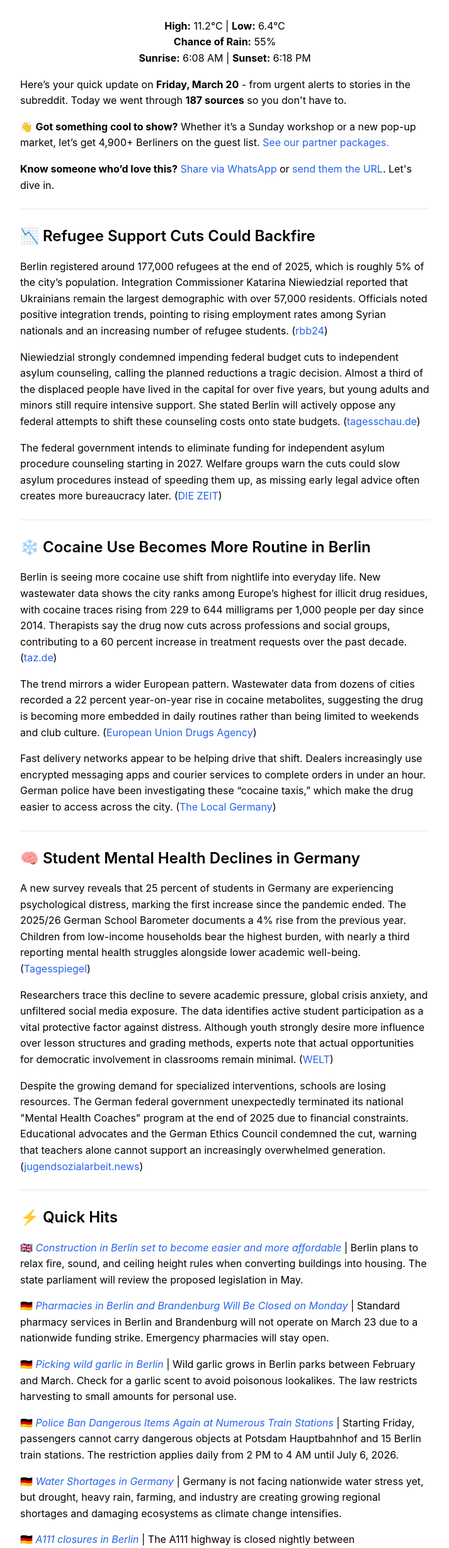
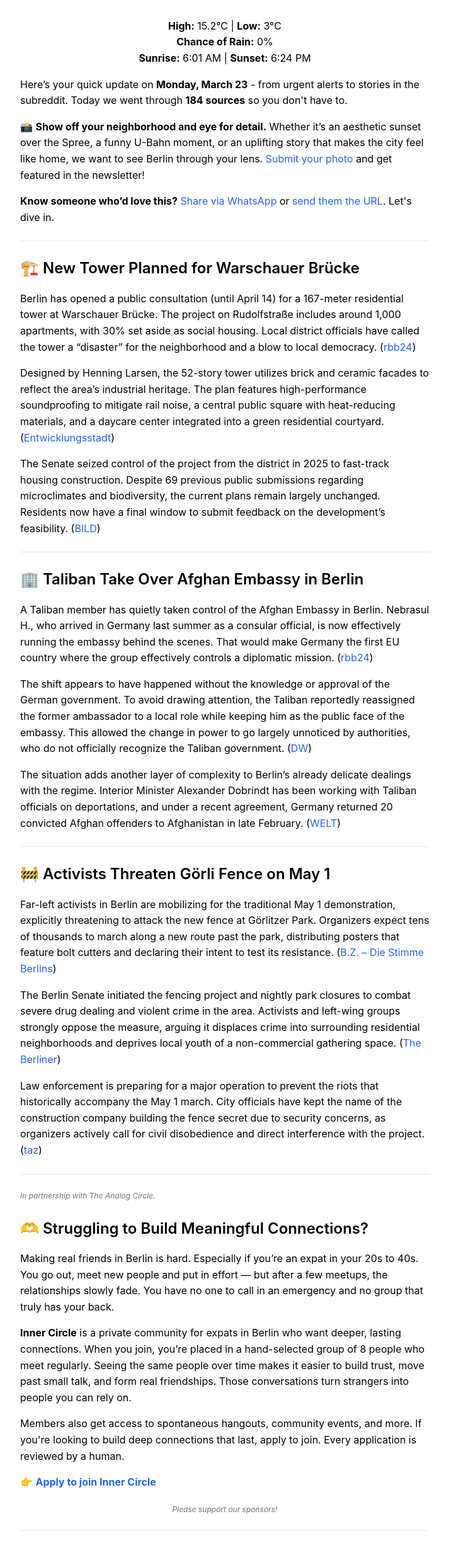
Before and after one commit to plamenpasliev/berlindaily-newsletter-archive, a website: page archive/latest.html in a window 1280 px wide. Shown: the part 234-2692 px from the top of the page at 63% size, without its empty margins (283-996 px from the left). Drawn offline with Linux system fonts and the light colour scheme.

Commit message:
Update Today's Newsletter

```diff
--- a/archive/latest.html
+++ b/archive/latest.html
@@ -4,10 +4,10 @@
 <head>
     <meta charset="UTF-8">
     <meta name="viewport" content="width=device-width, initial-scale=1.0">
-    <title>🫶 Refugee support cuts, Cocaine use, Mental health decline - Berlin News Daily</title>
+    <title>🏗️ Skyscraper plans, Afghan embassy, Görli threats - Berlin News Daily</title>
     <meta name="description" content="Stay informed with curated Berlin news and events in English — perfect for expats and newcomers. We go through 100+ articles, posts and events each day so you don't have to.">
     <meta name="author" content="Plamen Pasliev" />
-    <meta name="publish-date" content="2026-03-20">
+    <meta name="publish-date" content="2026-03-23">
     <link rel="canonical" href="https://berlindaily.org/" />
 
     <!-- Cache control for static assets -->
@@ -17,20 +17,20 @@
     <link rel="preload" as="image" href="/assets/berlin-news-daily-logo.webp" fetchpriority="high" />
     <link rel="stylesheet" href="style.css">
 
-    <meta property="og:title" content="🫶 Refugee support cuts, Cocaine use, Mental health decline - Berlin News Daily" />
+    <meta property="og:title" content="🏗️ Skyscraper plans, Afghan embassy, Görli threats - Berlin News Daily" />
     <meta property="og:description" content="Stay informed with curated Berlin news and events in English — perfect for expats and newcomers. We go through 100+ articles, posts and events each day so you don't have to." />
     <meta property="og:type" content="article" />
-    <meta property="og:url" content="https://newsletter.berlindaily.org/archive/20260320-refugee-support-cuts-cocaine-use-mental-health-decline.html" />
+    <meta property="og:url" content="https://newsletter.berlindaily.org/archive/20260323-skyscraper-plans-afghan-embassy-grli-threats.html" />
     <meta property="og:image" content="https://storage.googleapis.com/gpt-engineer-file-uploads/4EHtkGxfgqNmjMCrTPEpIxYaKjf2/social-images/social-1758459261289-berlindaily-logo.png">
 
 <script type="application/ld+json">
 {
   "@context": "https://schema.org",
   "@type": "NewsArticle",
-  "headline": "🫶 Refugee support cuts, Cocaine use, Mental health decline - Berlin News Daily",
+  "headline": "🏗️ Skyscraper plans, Afghan embassy, Görli threats - Berlin News Daily",
   "image": [ "https://newsletter.berlindaily.org/assets/berlin-news-daily-logo.webp"
    ],
-  "datePublished": "2026-03-20",
+  "datePublished": "2026-03-23",
   "author": {
     "@type": "Organization",
     "name": "Berlin News Daily"
@@ -63,40 +63,54 @@
   <br>
 
 <h1 id="☀️-guten-morgen-berlin">☀️ Guten Morgen, Berlin!</h1>
-<p><strong>High:</strong> 11.2°C | <strong>Low:</strong> 6.4°C<br><strong>Chance of Rain:</strong> 55%<br><strong>Sunrise:</strong> 6:08 AM | <strong>Sunset:</strong> 6:18 PM</p>
+<p><strong>High:</strong> 15.2°C | <strong>Low:</strong> 3°C<br><strong>Chance of Rain:</strong> 0%<br><strong>Sunrise:</strong> 6:01 AM | <strong>Sunset:</strong> 6:24 PM</p>
 </div>
 
-<p>Here’s your quick update on <strong>Friday, March 20</strong> - from urgent alerts to stories in the subreddit. Today we went through <strong>187 sources</strong> so you don&#39;t have to. </p>
-<p>👋 <strong>Got something cool to show?</strong> Whether it’s a Sunday workshop or a new pop-up market, let’s get 4,900+ Berliners on the guest list. <a href="https://berlindaily.org/partner">See our partner packages.</a></p>
-<p><strong>Know someone who’d love this?</strong> <a href="https://api.whatsapp.com/send?text=Hey%21%20I%E2%80%99ve%20been%20reading%20Berlin%20Daily%20lately%20and%20thought%20you%E2%80%99d%20like%20it.%20It%20helps%20me%20stay%20informed%20and%20find%20out%20cool%20things%20to%20do%20in%20Berlin.%20It%27s%20also%20free.%20Check%20it%20out%3A%20https%3A%2F%2Fberlindaily.org">Share via WhatsApp</a> or <a href="https://newsletter.berlindaily.org/archive/20260320-refugee-support-cuts-cocaine-use-mental-health-decline.html">send them the URL</a>. Let&#39;s dive in.</p>
+<p>Here’s your quick update on <strong>Monday, March 23</strong> - from urgent alerts to stories in the subreddit. Today we went through <strong>184 sources</strong> so you don&#39;t have to. </p>
+<p>📸 <strong>Show off your neighborhood and eye for detail.</strong> Whether it’s an aesthetic sunset over the Spree, a funny U-Bahn moment, or an uplifting story that makes the city feel like home, we want to see Berlin through your lens. <a href="https://tally.so/r/ZjJp1A">Submit your photo</a> and get featured in the newsletter!</p>
+<p><strong>Know someone who’d love this?</strong> <a href="https://api.whatsapp.com/send?text=Hey%21%20I%E2%80%99ve%20been%20reading%20Berlin%20Daily%20lately%20and%20thought%20you%E2%80%99d%20like%20it.%20It%20helps%20me%20stay%20informed%20and%20find%20out%20cool%20things%20to%20do%20in%20Berlin.%20It%27s%20also%20free.%20Check%20it%20out%3A%20https%3A%2F%2Fberlindaily.org">Share via WhatsApp</a> or <a href="https://newsletter.berlindaily.org/archive/20260323-skyscraper-plans-afghan-embassy-grli-threats.html">send them the URL</a>. Let&#39;s dive in.</p>
 <hr>
-<h2 id="📉-refugee-support-cuts-could-backfire">📉 Refugee Support Cuts Could Backfire</h2>
-<p class="excerpt">Berlin registered around 177,000 refugees at the end of 2025, which is roughly 5% of the city’s population. Integration Commissioner Katarina Niewiedzial reported that Ukrainians remain the largest demographic with over 57,000 residents. Officials noted positive integration trends, pointing to rising employment rates among Syrian nationals and an increasing number of refugee students. (<a href="https://www.rbb24.de/politik/beitrag/2026/03/berlin-kuerzungen-asylberatung-kritik-integrationsbeauftragte.html">rbb24</a>)</p>
-<p>Niewiedzial strongly condemned impending federal budget cuts to independent asylum counseling, calling the planned reductions a tragic decision. Almost a third of the displaced people have lived in the capital for over five years, but young adults and minors still require intensive support. She stated Berlin will actively oppose any federal attempts to shift these counseling costs onto state budgets. (<a href="https://www.tagesschau.de/inland/regional/berlin/rbb-asylberatung-berlins-integrationsbeauftragte-kritisiert-kuerzungen-100.html">tagesschau.de</a>)</p>
-<p>The federal government intends to eliminate funding for independent asylum procedure counseling starting in 2027. Welfare groups warn the cuts could slow asylum procedures instead of speeding them up, as missing early legal advice often creates more bureaucracy later. (<a href="https://www.zeit.de/politik/deutschland/2026-03/asylberatung-bundesinnenministerium-streichungen-kritik-alexander-dobrindt-gxe">DIE ZEIT</a>)</p>
+<h2 id="🏗️-new-tower-planned-for-warschauer-brücke">🏗️ New Tower Planned for Warschauer Brücke</h2>
+<p class="excerpt">Berlin has opened a public consultation (until April 14) for a 167-meter residential tower at Warschauer Brücke. The project on Rudolfstraße includes around 1,000 apartments, with 30% set aside as social housing. Local district officials have called the tower a “disaster” for the neighborhood and a blow to local democracy. (<a href="https://www.rbb24.de/politik/beitrag/2026/03/berlin-wolkenkratzer-hochhaus-friedrichshain-senat-bebauungsplan-buergerbeteiligung.html">rbb24</a>)</p>
+<p>Designed by Henning Larsen, the 52-story tower utilizes brick and ceramic facades to reflect the area’s industrial heritage. The plan features high-performance soundproofing to mitigate rail noise, a central public square with heat-reducing materials, and a daycare center integrated into a green residential courtyard. (<a href="https://www.entwicklungsstadt.de/rudolfstrasse-an-der-warschauer-bruecke-so-koennte-das-geplante-167-meter-hohe-hochhaus-aussehen/">Entwicklungsstadt</a>)</p>
+<p>The Senate seized control of the project from the district in 2025 to fast-track housing construction. Despite 69 previous public submissions regarding microclimates and biodiversity, the current plans remain largely unchanged. Residents now have a final window to submit feedback on the development’s feasibility. (<a href="https://www.bild.de/regional/berlin/berlin-hier-soll-ein-wolkenkratzer-mit-1000-wohnungen-entstehen-69ba9e7b964a7ba2a520d96d">BILD</a>)</p>
 <hr>
-<h2 id="❄️-cocaine-use-becomes-more-routine-in-berlin">❄️ Cocaine Use Becomes More Routine in Berlin</h2>
-<p class="excerpt">Berlin is seeing more cocaine use shift from nightlife into everyday life. New wastewater data shows the city ranks among Europe’s highest for illicit drug residues, with cocaine traces rising from 229 to 644 milligrams per 1,000 people per day since 2014. Therapists say the drug now cuts across professions and social groups, contributing to a 60 percent increase in treatment requests over the past decade. (<a href="https://taz.de/Drogenkonsum-in-Berlin-Alltags-Droge-Kokain/!6163747/">taz.de</a>)</p>
-<p>The trend mirrors a wider European pattern. Wastewater data from dozens of cities recorded a 22 percent year-on-year rise in cocaine metabolites, suggesting the drug is becoming more embedded in daily routines rather than being limited to weekends and club culture. (<a href="https://www.euda.europa.eu/news/2026/europes-wastewater-tells-new-story-sharp-drop-mdma-ketamine-and-cocaine-climb_en">European Union Drugs Agency</a>)</p>
-<p>Fast delivery networks appear to be helping drive that shift. Dealers increasingly use encrypted messaging apps and courier services to complete orders in under an hour. German police have been investigating these “cocaine taxis,” which make the drug easier to access across the city. (<a href="https://www.thelocal.de/20191021/it-was-like-ordering-pizza-cocaine-taxis-on-the-rise-in-berlin">The Local Germany</a>)</p>
+<h2 id="🏢-taliban-take-over-afghan-embassy-in-berlin">🏢 Taliban Take Over Afghan Embassy in Berlin</h2>
+<p class="excerpt">A Taliban member has quietly taken control of the Afghan Embassy in Berlin. Nebrasul H., who arrived in Germany last summer as a consular official, is now effectively running the embassy behind the scenes. That would make Germany the first EU country where the group effectively controls a diplomatic mission. (<a href="https://www.rbb24.de/politik/beitrag/2026/03/berlin-afghanische-botschaft-taliban-mitglied-leitung.html">rbb24</a>)</p>
+<p>The shift appears to have happened without the knowledge or approval of the German government. To avoid drawing attention, the Taliban reportedly reassigned the former ambassador to a local role while keeping him as the public face of the embassy. This allowed the change in power to go largely unnoticed by authorities, who do not officially recognize the Taliban government. (<a href="https://www.dw.com/en/taliban-install-new-diplomat-without-telling-germany-report/a-76468553">DW</a>)</p>
+<p>The situation adds another layer of complexity to Berlin’s already delicate dealings with the regime. Interior Minister Alexander Dobrindt has been working with Taliban officials on deportations, and under a recent agreement, Germany returned 20 convicted Afghan offenders to Afghanistan in late February. (<a href="https://www.welt.de/politik/deutschland/article69beb904ea8bf301e4ae3690/laut-medienbericht-taliban-mitglied-zum-leiter-der-afghanischen-botschaft-in-berlin-ernannt.html">WELT</a>)</p>
 <hr>
-<h2 id="🧠-student-mental-health-declines-in-germany">🧠 Student Mental Health Declines in Germany</h2>
-<p class="excerpt">A new survey reveals that 25 percent of students in Germany are experiencing psychological distress, marking the first increase since the pandemic ended. The 2025/26 German School Barometer documents a 4% rise from the previous year. Children from low-income households bear the highest burden, with nearly a third reporting mental health struggles alongside lower academic well-being. (<a href="https://www.tagesspiegel.de/wissen/erstmals-seit-ende-der-corona-pandemie-studie-sieht-zunahme-von-psychischer-belastung-bei-schulern-15370238.html">Tagesspiegel</a>)</p>
-<p>Researchers trace this decline to severe academic pressure, global crisis anxiety, and unfiltered social media exposure. The data identifies active student participation as a vital protective factor against distress. Although youth strongly desire more influence over lesson structures and grading methods, experts note that actual opportunities for democratic involvement in classrooms remain minimal. (<a href="https://www.welt.de/politik/deutschland/article69b167a22cecef886f1831b9/jeder-vierte-schueler-in-deutschland-ist-psychisch-belastet.html">WELT</a>)</p>
-<p>Despite the growing demand for specialized interventions, schools are losing resources. The German federal government unexpectedly terminated its national &quot;Mental Health Coaches&quot; program at the end of 2025 due to financial constraints. Educational advocates and the German Ethics Council condemned the cut, warning that teachers alone cannot support an increasingly overwhelmed generation. (<a href="https://jugendsozialarbeit.news/das-ende-des-programms-mental-health-coaches-ein-fatales-signal-an-eine-ohnehin-belastete-generation/">jugendsozialarbeit.news</a>)</p>
+<h2 id="🚧-activists-threaten-görli-fence-on-may-1">🚧 Activists Threaten Görli Fence on May 1</h2>
+<p class="excerpt">Far-left activists in Berlin are mobilizing for the traditional May 1 demonstration, explicitly threatening to attack the new fence at Görlitzer Park. Organizers expect tens of thousands to march along a new route past the park, distributing posters that feature bolt cutters and declaring their intent to test its resistance. (<a href="https://www.bz-berlin.de/berlin/1-mai-linksradikale-drohen-mit-attacke-auf-goerli-zaun">B.Z. – Die Stimme Berlins</a>)</p>
+<p>The Berlin Senate initiated the fencing project and nightly park closures to combat severe drug dealing and violent crime in the area. Activists and left-wing groups strongly oppose the measure, arguing it displaces crime into surrounding residential neighborhoods and deprives local youth of a non-commercial gathering space. (<a href="https://www.the-berliner.com/english-news-berlin/gorlitzer-park-closed-at-night-from-march-1/">The Berliner</a>)</p>
+<p>Law enforcement is preparing for a major operation to prevent the riots that historically accompany the May 1 march. City officials have kept the name of the construction company building the fence secret due to security concerns, as organizers actively call for civil disobedience and direct interference with the project. (<a href="https://taz.de/!6086150/">taz</a>)</p>
+<hr>
+<p style="font-size: 12px; color: #6b7280; font-style: italic;">
+  In partnership with The Analog Circle.
+</p>
+
+<h2 id="🫶-struggling-to-build-meaningful-connections">🫶 Struggling to Build Meaningful Connections?</h2>
+<p>Making real friends in Berlin is hard. Especially if you’re an expat in your 20s to 40s. You go out, meet new people and put in effort — but after a few meetups, the relationships slowly fade. You have no one to call in an emergency and no group that truly has your back.</p>
+<p><strong>Inner Circle</strong> is a private community for expats in Berlin who want deeper, lasting connections. When you join, you’re placed in a hand-selected group of 8 people who meet regularly. Seeing the same people over time makes it easier to build trust, move past small talk, and form real friendships. Those conversations turn strangers into people you can rely on. </p>
+<p>Members also get access to spontaneous hangouts, community events, and more. If you&#39;re looking to build deep connections that last, apply to join. Every application is reviewed by a human.</p>
+<p>👉 <a href="https://forms.theanalogcircle.com/ic-application?utm_source=berlindaily&amp;utm_medium=affiliates&amp;utm_campaign=2026-03-23&amp;utm_section=mid_roll"><strong>Apply to join Inner Circle</strong></a></p>
+<p style="font-size: 12px; color: #6b7280; margin-top: 20px; text-align: center; font-style: italic;">
+  Please support our sponsors!
+</p>
+
 <hr>
 <h2 id="⚡-quick-hits">⚡ Quick Hits</h2>
-<p>🇬🇧 <a href="https://www.berlin.de/en/news/10268593-5559700-construction-in-berlin-set-to-become-eas.en.html"><em>Construction in Berlin set to become easier and more affordable</em></a> | Berlin plans to relax fire, sound, and ceiling height rules when converting buildings into housing. The state parliament will review the proposed legislation in May.</p>
-<p>🇩🇪 <a href="https://www.rbb24.de/wirtschaft/beitrag/2026/03/berlin-brandenburg-apotheken-schliessung-protest-protesttag.html"><em>Pharmacies in Berlin and Brandenburg Will Be Closed on Monday</em></a> | Standard pharmacy services in Berlin and Brandenburg will not operate on March 23 due to a nationwide funding strike. Emergency pharmacies will stay open.</p>
-<p>🇩🇪 <a href="https://www.morgenpost.de/berlin/article408736759/baerlauch-berlin-sammeln-pfluecken-2026-orte-wo-karte.html"><em>Picking wild garlic in Berlin</em></a> | Wild garlic grows in Berlin parks between February and March. Check for a garlic scent to avoid poisonous lookalikes. The law restricts harvesting to small amounts for personal use.</p>
-<p>🇩🇪 <a href="https://www.rbb24.de/panorama/beitrag/2026/03/potsdam-berlin-neues-verbot-gefahr-gegenstaende-bahnhof-polizei.html"><em>Police Ban Dangerous Items Again at Numerous Train Stations</em></a> | Starting Friday, passengers cannot carry dangerous objects at Potsdam Hauptbahnhof and 15 Berlin train stations. The restriction applies daily from 2 PM to 4 AM until July 6, 2026.</p>
-<p>🇩🇪 <a href="https://www.tagesspiegel.de/wissen/wasserknappheit-in-deutschland-warum-trinkwasser-fehlt--obwohl-genug-wasser-da-ist-15370317.html"><em>Water Shortages in Germany</em></a> | Germany is not facing nationwide water stress yet, but drought, heavy rain, farming, and industry are creating growing regional shortages and damaging ecosystems as climate change intensifies.</p>
-<p>🇩🇪 <a href="https://www.maz-online.de/lokales/oberhavel/a111-in-berlin-autobahn-bis-19-maerz-2026-immer-ab-21-uhr-gesperrt-TYQY7PIGZZG4PG3IIGBTI3I4CE.html"><em>A111 closures in Berlin</em></a> | The A111 highway is closed nightly between Schulzendorfer Straße and Am Festplatz for maintenance through March 20. Closures run from 9 PM to 5 AM.</p>
+<p>🇩🇪 <a href="https://www.rbb24.de/panorama/beitrag/2026/03/berlin-muell-problem-bsr-stadtreinigung-sperrmuell-meldungen-ordnungsaemter-kampagne.html"><em>Illegal dumping: Berlin receives 500 reports a day</em></a> | Berlin records 500 daily illegal dumping reports. To combat €13M in annual cleanup costs, the city launched a campaign highlighting massive new fines of up to €15,000.</p>
+<p>🇩🇪 <a href="https://www.rbb24.de/panorama/beitrag/2026/03/berlin-brandenburg-wetter-fruehling-trockenheit-pflanzen-garten-frost-duerre.html"><em>Weather in Berlin and Brandenburg: Spring Takes a Break</em></a> | Temperatures in Berlin will drop to single digits on Wednesday with possible snow. Rural areas face nighttime frost down to minus 3 degrees.</p>
+<p>🇩🇪 <a href="https://www.tagesspiegel.de/berlin/dieb-du-hast-den-fuchs-gestohlen-berliner-polizei-findet-bei-u-bahn-kontrolle-jungtier-in-jackentasche-15386837.html"><em>Police finds a fox during a subway inspection</em></a> | Berlin police found a live fox cub in a suspected thief&#39;s jacket at Kottbusser Tor. The animal is safe at a rescue center.</p>
+<p>🇬🇧 <a href="https://www.iamexpat.de/lifestyle/lifestyle-news/berliner-finds-her-stolen-bike-online-police-arrange-meet-seller"><em>Berliner finds her stolen bike online, police arrange to meet seller</em></a> | A woman found her stolen bike online, leading to a successful police recovery. Only 4.6% of thefts solved. Always take a photo of your bike&#39;s frame number as soon as you buy it. Most theft cases in Berlin go unsolved simply because the owner cannot provide this specific number to the police.</p>
+<p>🇩🇪 <a href="https://www.berliner-zeitung.de/mensch-metropole/stillstand-statt-verkehrswende-berlin-kuerzt-beim-tram-ausbau-drastisch-li.10025866"><em>Berlin is cutting back on local transit</em></a> | The M10 extension from Warschauer Straße to Hermannplatz is pushed to after 2030. M4 (Alexanderplatz to Potsdamer Platz) is terminated. U7 to BER Airport is deprioritized. </p>
+<p>🇬🇧 <a href="https://www.dw.com/en/germany-to-target-pornographic-deepfakes-amid-celebrity-case/a-76457460"><em>Germany to target pornographic deepfakes amid celebrity case</em></a> | A drafted German law will criminalize creating and sharing AI-generated explicit media. This follows actress Collien Fernandes accusing her former husband of distributing fake sexual photos of her.</p>
 <hr>
 <h2 id="📅-top-events-this-week">📅 Top Events This Week</h2>
-<p>🎟️ <strong>Wildcard</strong> — <a href="https://www.berlin.de/en/events/food-events/8701164-7974318-berlin-chocolate-festival.en.html">Chocolate Festival</a> | March 21–22, 11:00–21:00 | €5 | Friedrichshain | This expansive food fair transforms a local industrial space into a cacao sanctuary featuring everything from savory chocolate gnocchi to professional masterclasses.</p>
-<p>🎟️ <strong>Live Music</strong> — <a href="https://www.klavierfest-bw.de/tickets/">Klavierfest Weißensee</a> | March 20–22, 2026 | Varies | Weißensee | Experience a curated selection of Franz Liszt&#39;s masterpieces and modern salon music performed by acclaimed international pianists in a historic cultural setting.</p>
-<p>🎟️ <strong>Club Pick</strong> — <a href="https://ra.co/events/2295193">LASTER in RSO</a> | Fri, 20 Mar, 23:00 | €25 | RSO.BERLIN | Spanish techno collective Laster brings a high-energy lineup to RSO.</p>
+<p>🎟️ <strong>Learn German</strong> — <a href="https://sprachtreffen.de/event/sprachcafe-neukolln-9">Sprachcafe Neukölln</a> | March 23, 5:30 PM – 7:00 PM | Free | Neukölln | Skip the formal classes and practice your German or Spanish skills in a low-pressure setting where meeting locals and fellow expats happen naturally.</p>
+<p>🎟️ <strong>Club Pick</strong> — <a href="https://ra.co/events/2383243">House of Lunacy: Chapter I. REBIRTH</a> | Thu, 26 Mar, 21:00–12:00 | €35 | Friedrichshain | Dive into a deeply immersive, adult playground featuring theatrical performances and art labyrinths at Renate. Make sure you commit to the mandatory metamorphosis-themed dress code.</p>
+<p>🎟️ <strong>Wildcard</strong> — <a href="https://www.berlin.de/en/events/5522546-2842498-premier-league-darts.en.html">Premier League Darts</a> | Thu, 26 Mar, 19:00–23:00 | from €56 | Friedrichshain | Experience a unique evening as the world&#39;s top ten professional darts players compete for the title.</p>
 <div style="margin-top: 20px; margin-bottom: 20px; text-align:center">
 <p style="font-family: Helvetica, Arial, sans-serif; font-size: 14px; color: #555555; margin: 0; font-style: italic;">
     Hosting a workshop or meetup?
@@ -108,11 +122,20 @@
 
 <hr>
 <h2 id="💬-what-berliners-are-talking-about">💬 What Berliners Are Talking About</h2>
-<p>🗣️ <a href="https://www.reddit.com/r/berlin/comments/1rwz5w4/maskierte_bvg_sicherheitsleute/"><em>Maskierte BVG Sicherheitsleute</em></a> | Masked BVG security spotted at Herrmannstraße S-Bahn.</p>
-<p>🗣️ <a href="https://www.reddit.com/r/berlinsocialclub/comments/1rwzs1a/my_kids_teacher_got_chatgpt_to_write_an_easter/"><em>My kid&#39;s teacher got ChatGPT to write an Easter story.</em></a> | Parents debate AI-written Easter story in school, mixing religion and education.</p>
-<p>🗣️ <a href="https://www.reddit.com/r/berlinsocialclub/comments/1rx86xe/join_our_pilgrimage_hike_to_schlaubetal_in/"><em>Join our pilgrimage hike to Schlaubetal in eastern Brandenburg (Saturday, Mar 21)</em></a> | A mindful spring hike invites walkers to explore nature together.</p>
+<p>🗣️ <a href="https://www.reddit.com/r/berlin/comments/1s0m22f/i_want_to_sue_the_city_but_how/"><em>I want to sue the city, but how?</em></a> | Residents swap legal advice and vent about endless, disruptive city roadworks.</p>
+<p>🗣️ <a href="https://www.reddit.com/r/berlin/comments/1s0nj8g/swim_coaching_in_berlin/"><em>Swim coaching in Berlin?</em></a> | Berlin swimmer seeks adult-focused 1-on-1 technique coach; locals share recommendations.</p>
+<p>🗣️ <a href="https://www.reddit.com/r/berlin/comments/1s0lic5/rooftops_in_berlin/"><em>Rooftops in Berlin</em></a> | Redditors swap tips on Berlin rooftops while warning against trespassing.</p>
 <hr>
-<p>🎓 <strong>Word of the Day:</strong> Besserwisser | <strong>Literal:</strong> Better-knower | <strong>Meaning:</strong> Someone who always thinks they know better. | <strong>Example:</strong> <em>Sein ständiges &quot;eigentlich&quot; macht ihn zu einem unerträglichen Besserwisser.</em> (His constant use of &quot;actually&quot; makes him an unbearable better-knower.)</p>
+<h2 id="📊-chart-of-the-day">📊 Chart of the Day</h2>
+<div align="center">
+  <img src="https://i.imgur.com/m6HvBK8.png" width="400" alt="Drug Use in Berlin Based on Wastewater Data">
+  <br>
+<small><em> How much drugs are consumed in Berlin? The EU tested our wastewater and here are the results. 📈  </em></small>
+</div>
+
+
+<hr>
+<p>🛡️ <strong>Word of the Day:</strong> Gürteltier | <strong>Literal:</strong> Belt animal | <strong>Meaning:</strong> An armadillo. | <strong>Example:</strong> <em>Ein Gürteltier kann sich zu einer Kugel zusammenrollen.</em> (A belt animal can roll itself into a ball.)</p>
 <hr>
 <h3 id="👋-thats-a-wrap-thank-you-for-reading">👋 That&#39;s a wrap! Thank you for reading.</h3>
 <p>Got feedback? Write us at <a href="mailto:news@berlindaily.org">news@berlindaily.org</a>. </p>
```
